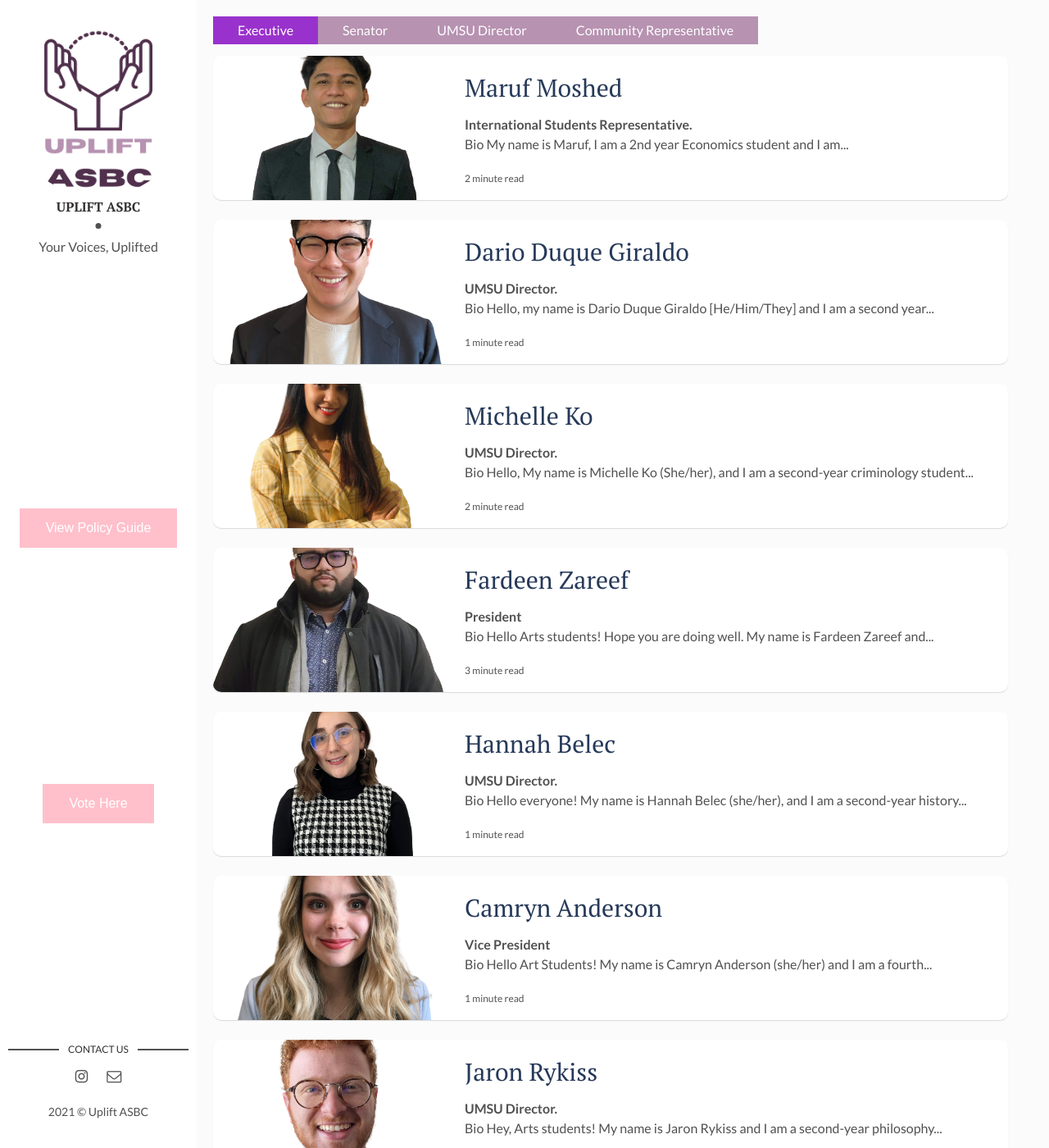
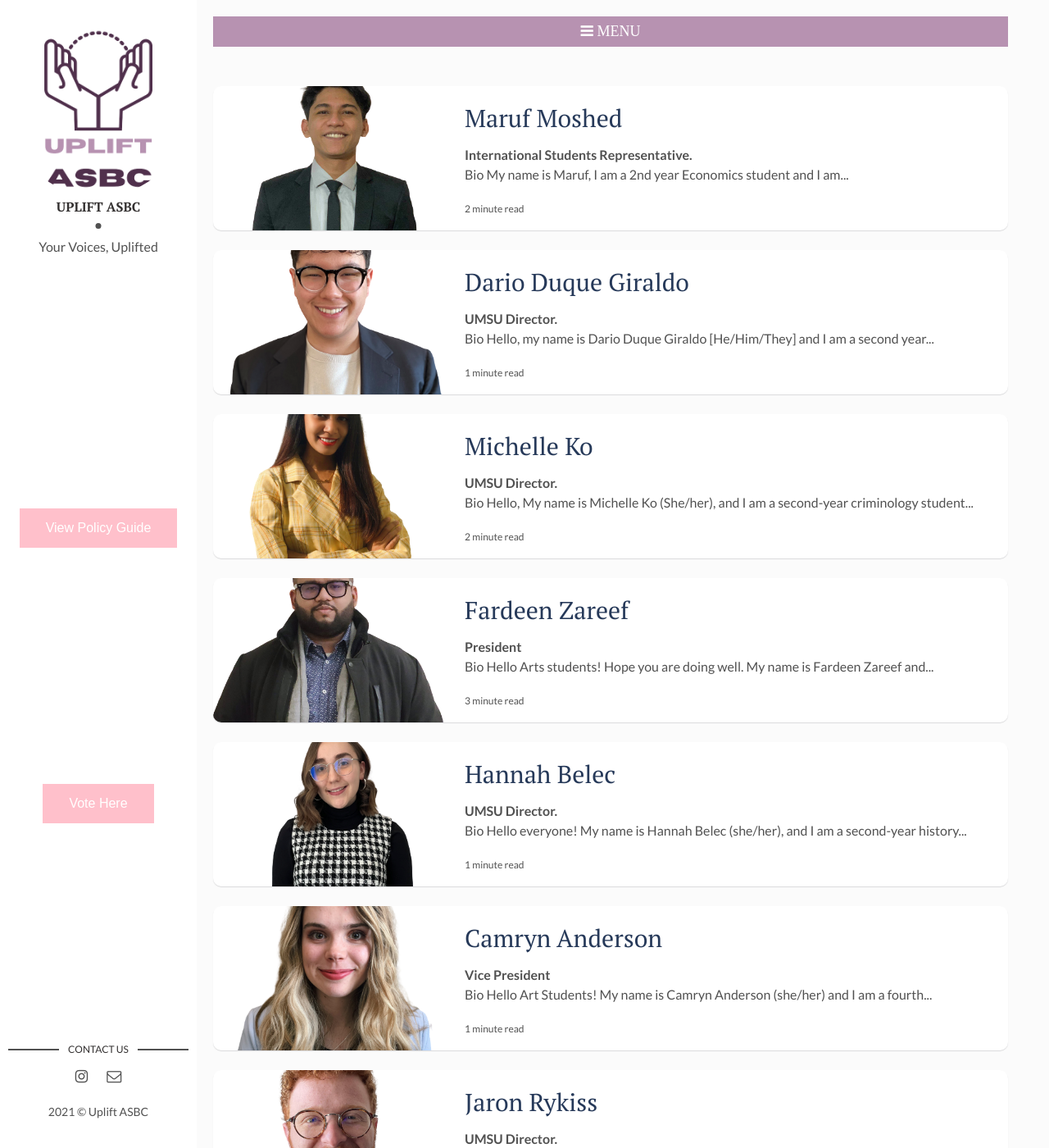
Before and after one commit to Marshmallows7920/upliftasbc-website, a Jekyll site: the page built from index.html, in a window 1280 px wide and 1400 px high. Shown: the whole window at 82% size. Built offline with Jekyll 4.4.1, drawn with Linux system fonts in a browser that asks for light colours; the list of posts is cut into pages by our own code.

Commit message:
Made navigation bar fully responsive

```diff
--- a/_includes/head.html
+++ b/_includes/head.html
@@ -90,28 +90,50 @@
   <style>
     ul.nav {
       list-style-type: none;
-      margin: 0;
+      margin: auto;
       padding: 0;
       overflow: hidden;
-      /* background-color: #333; */
+      /* background-color: rgba(246, 185, 248, 0.507); */
       position: sticky;
       top: 0;
       width: 100%;
-      align-self: center;
       z-index: 100;
     }
 
     ul.nav li{
       float: left;
+      /* display: inline-block; */
+      /* text-align: center; */
+      /* margin: 6px; */
+      /* justify-content: center; */
+      /* flex-wrap: wrap; */
     }
+    /* Small Devices, Tablets */
+@media only screen and (max-width: 768px) {
+
+  ul.nav li{
+      float: none;
+    }
+
+}
 
     ul.nav li a{
       display: block;
       color: white;
       background-color: #B792B1;
       text-align: center;
-      padding: 5px 30px;
+      padding: 5px 60px;
       text-decoration: none;
+    }
+
+    ul.nav a{
+      display: block;
+      color: white;
+      background-color: #B792B1;
+      text-align: center;
+      padding: 5px 60px;
+      text-decoration: none;
+      font-family: Arial, Helvetica, sans-serif;
     }
 
     ul.nav li a:hover:not(.active){
@@ -121,6 +143,19 @@
     ul.nav li a.active{
       background-color: #9932CC;
     }
+
+    a.icon {
+      font-size: large;
+      color: white;
+      background-color: #B792B1;
+      text-align: center;
+      padding: 5px 60px;
+      text-decoration: none;
+    }
+
+    div#bars {
+      display: none;
+    }
     </style>
 
 </head>
--- a/_includes/nav.html
+++ b/_includes/nav.html
@@ -1,19 +1,42 @@
 <ul class="nav">
+  <a href="javascript:void(0);" class="icon" onclick="myFunction()">
+    <i class="fa fa-bars"> MENU </i>
+  </a>
+  <div id="bars">
     <li>
-      <a class="active" href="../#executive">
-        Executive</a>
+      <a class="btn active" href="../#executive">Executive</a>
     </li>
     <li>
-      <a href="../#senator">
-        Senator</a>
+      <a class="btn" href="../#senator">Senator</a>
     </li>
     <li>
-      <a href="../#umsu">
-        UMSU Director</a>
+      <a class="btn" href="../#umsu">UMSU Director</a>
     </li>
     <li>
-      <a href="../#community">
-        Community Representative</a>
+      <a class="btn" href="../#community">Community Representative</a>
     </li>
+  </div>
   <br /><br />
 </ul>
+
+<script>
+  function myFunction() {
+    var x = document.getElementById("bars");
+    if (x.style.display === "block") {
+      x.style.display = "none";
+    } else {
+      x.style.display = "block";
+    }
+  }
+
+  var header = document.getElementById("bars");
+  var btns = header.getElementsByClassName("btn");
+  for (var i = 0; i < btns.length; i++) {
+    btns[i].addEventListener("click", function() {
+    var current = document.getElementsByClassName("active");
+    current[0].className = current[0].className.replace(" active", "");
+    this.className += " active";
+    });
+  }
+
+</script>
```
